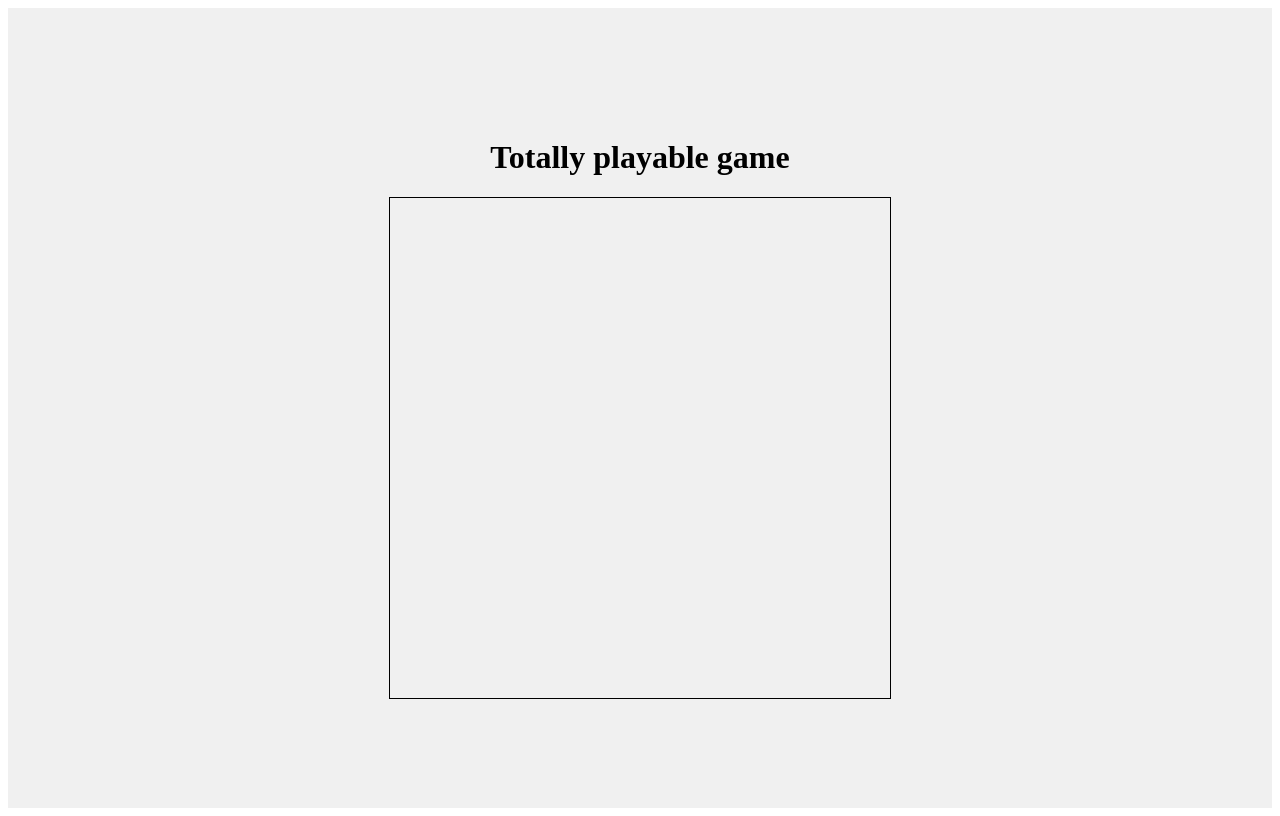
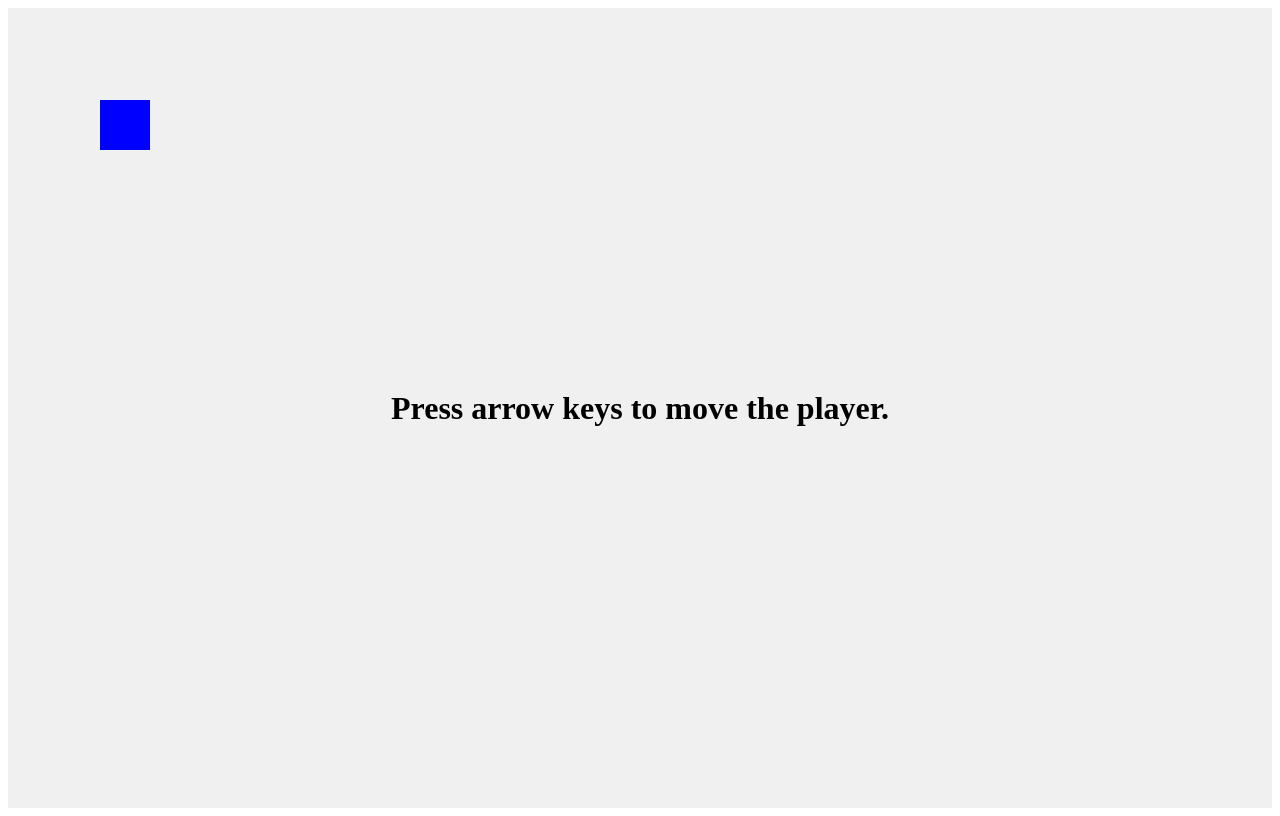
Before and after one commit to VVastrel/refactored-fortnight, a React (Vite) app in the folder dungeon-crawler/: page / in a window 1280 px wide. Built offline with nearby package versions, Linux system fonts and the light colour scheme.

Commit message:
Player component with basic movement working

```diff
--- a/dungeon-crawler/src/App.jsx
+++ b/dungeon-crawler/src/App.jsx
@@ -1,13 +1,10 @@
 import React from 'react';
-import GameCanvas from './components/GameCanvas.jsx';
+import Player from './components/Player.jsx';
 
 const App = () => {
   return (
     <div className="app-container">
-      <h1>Totally playable game</h1>
-      <div className="canvas-wrapper">
-        <GameCanvas />
-      </div>
+      <Player />
     </div>
   );
 };
--- a/dungeon-crawler/src/components/GameCanvas.jsx
+++ b/dungeon-crawler/src/components/GameCanvas.jsx
@@ -1,11 +1,11 @@
-import React from 'react';
 
 const GameCanvas = () => {
+
   return (
     <canvas
-      width={500} // Set the width of the canvas
-      height={500} // Set the height of the canvas
-      style={{ border: '1px solid black' }} // Optional: Add a border for visibility
+      width={500}
+      height={500}
+      style={{ border: '1px solid black' }}
     />
   );
 };
--- /dev/null
+++ b/dungeon-crawler/src/components/KeyPressListener.jsx
@@ -0,0 +1,21 @@
+import React, { useEffect } from 'react';
+
+const KeyPressListener = ({ onKeyPress }) => {
+  useEffect(() => {
+    const handleKeyDown = (event) => {
+      if (onKeyPress) {
+        onKeyPress(event.key);
+      }
+    };
+
+    window.addEventListener('keydown', handleKeyDown);
+
+    return () => {
+      window.removeEventListener('keydown', handleKeyDown);
+    };
+  }, [onKeyPress]);
+
+  return null;
+};
+
+export default KeyPressListener;
--- /dev/null
+++ b/dungeon-crawler/src/components/Player.jsx
@@ -0,0 +1,16 @@
+import React from 'react';
+import PlayerControls from './PlayerControls.jsx';
+import PlayerCharacter from './PlayerCharacter.jsx';
+
+const Player = () => {
+
+  return (
+    <div>
+      <h1> Press arrow keys to move the player. </h1>
+      <PlayerControls />
+      <PlayerCharacter />
+    </div>
+  );
+};
+
+export default Player;
--- /dev/null
+++ b/dungeon-crawler/src/components/PlayerCharacter.jsx
@@ -0,0 +1,22 @@
+import React from 'react';
+import { useSelector } from 'react-redux';
+
+
+const PlayerCharacter = () => {
+  const playerPosition = useSelector((state) => state.player.playerPosition);
+
+  return (
+    <div
+      style={{
+        position: 'absolute',
+        left: playerPosition.x,
+        top: playerPosition.y,
+        width: '50px',
+        height: '50px',
+        backgroundColor: 'blue',
+      }}
+    />
+  );
+};
+
+export default PlayerCharacter;
--- /dev/null
+++ b/dungeon-crawler/src/components/PlayerControls.jsx
@@ -0,0 +1,31 @@
+import React from 'react';
+import { usePlayerMovement } from '../hooks/usePlayerMovement.jsx';
+import KeyPressListener from './KeyPressListener.jsx';
+
+const keyPressToAction = {
+  ArrowUp: 'UP',
+  ArrowDown: 'DOWN',
+  ArrowLeft: 'LEFT',
+  ArrowRight: 'RIGHT',
+  // add more actions here
+};
+
+const PlayerControls= () => {
+  const { movePlayer } = usePlayerMovement();
+
+  const handleKeyPress = (key) => {
+    const action = keyPressToAction[key];
+
+    if (action) {
+      movePlayer(action);
+    }
+  };
+
+  return (
+    <>
+      <KeyPressListener onKeyPress={handleKeyPress} />
+    </>
+  );
+};
+
+export default PlayerControls;
--- /dev/null
+++ b/dungeon-crawler/src/hooks/usePlayerMovement.jsx
@@ -0,0 +1,53 @@
+// TODO: Get current playerPosition
+
+import { setPlayerPosition } from '../redux/actions/playerActions.js';
+import { useDispatch, useSelector } from 'react-redux';
+
+
+// TODO: Check for collision before moving
+
+// this is just placeholder
+const checkCollision = (newPosition) => {
+  console.log('Collision check:', newPosition);
+  return false;
+};
+
+export const usePlayerMovement = () => {
+  const dispatch = useDispatch();
+  const playerPosition = useSelector(state => state.player.playerPosition);
+
+  const movePlayer = (direction) => {
+
+    if (direction) {
+      let newPosition = { ...playerPosition }; // Get current position from Redux
+
+      switch (direction) {
+        case 'UP':
+          newPosition.y -= 1; // Move up
+          break;
+        case 'DOWN':
+          newPosition.y += 1; // Move down
+          break;
+        case 'LEFT':
+          newPosition.x -= 1; // Move left
+          break;
+        case 'RIGHT':
+          newPosition.x += 1; // Move right
+          break;
+        default:
+          break;
+      }
+
+      // Check for collision before updating the position
+      if (!checkCollision(newPosition)) {
+        // Dispatch the action to update the player's position in Redux
+        dispatch(setPlayerPosition(newPosition));
+        console.log('Player Position:', newPosition);
+      } else {
+        console.log('Collision detected! Cannot move.');
+      }
+    }
+  };
+
+  return { movePlayer };
+};
--- a/dungeon-crawler/src/redux/reducers/playerReducer.js
+++ b/dungeon-crawler/src/redux/reducers/playerReducer.js
@@ -1,6 +1,6 @@
 import { SET_PLAYER_POSITION } from "../actions/playerActions.js";
 
-const initialState = { playerPosition: { x: 0, y: 0 } };
+const initialState = { playerPosition: { x: 100, y: 100 } };
 
 const playerReducer = (state = initialState, action) => {
   switch (action.type) {
```
Also changed, not shown: dungeon-crawler/src/components/InputHandler.jsx (deleted, +0 -15 lines), dungeon-crawler/src/components/KeyListener.jsx (deleted, +0 -22 lines), dungeon-crawler/src/components/Player.js (deleted, +0 -14 lines), dungeon-crawler/src/controllers/PlayerMovementController.jsx (deleted, +0 -41 lines).
